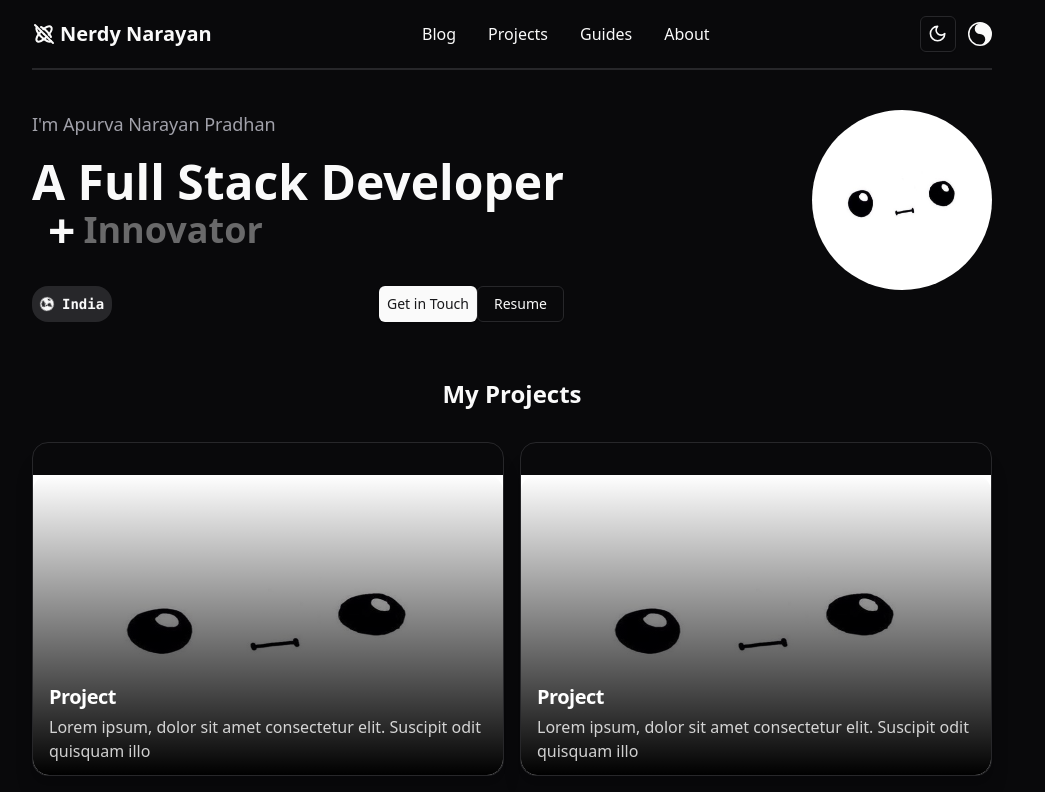
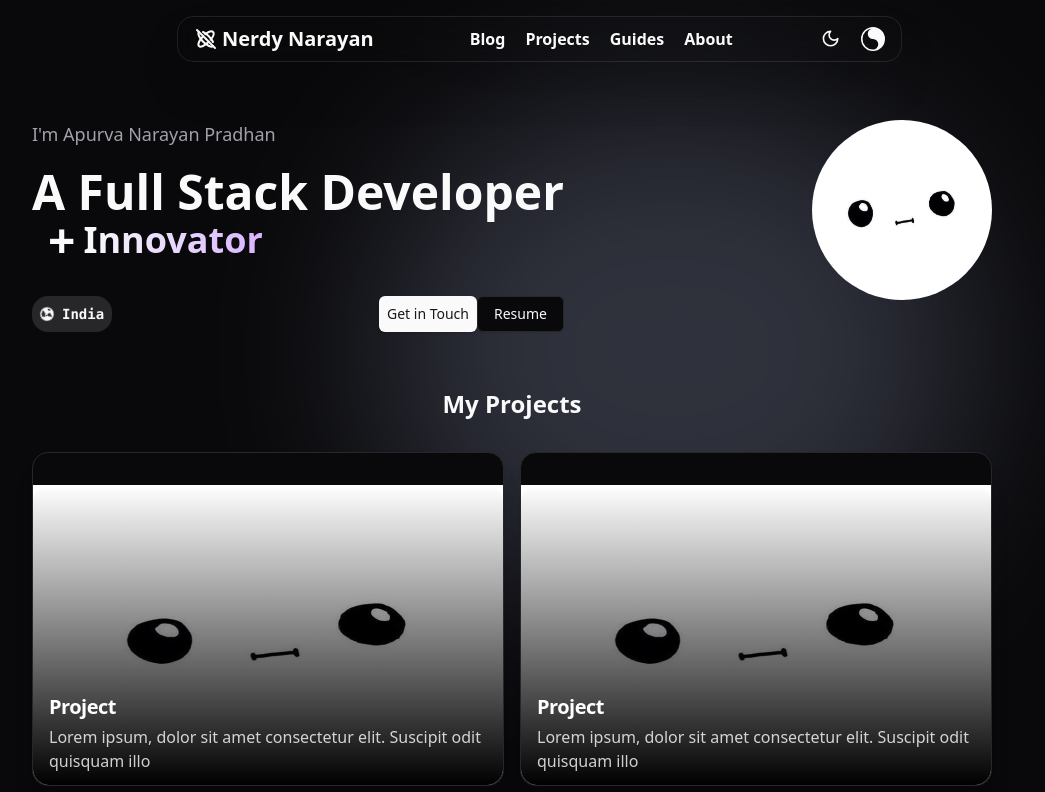
Before and after one commit to NerdyNarayan/NerdyNarayan-Portfolio, a Next.js app: page / in a window 1280 px wide. Shown: the top 792 px of the page, without its empty margins (128-1173 px from the left). Built offline with nearby package versions, Linux system fonts and the light colour scheme.

Commit message:
Adding sticky nav,making ui changes

```diff
--- a/src/app/home/about-me.tsx
+++ b/src/app/home/about-me.tsx
@@ -10,12 +10,12 @@ const AboutMe = () => {
         <div className="flex justify-center mb-10">About me</div>
         <div className="grid gap-4"></div>
         <BentoGrid className="w-full">
-          <BentoGridItem className="row-span-2 ">
+          <BentoGridItem className="md:row-span-2 ">
             <Card className="">
               <CardHeader>Learn more about me</CardHeader>
             </Card>
           </BentoGridItem>
-          <BentoGridItem className="col-span-3 ">
+          <BentoGridItem className="md:col-span-3 ">
             <Card className="">
               <CardHeader>Stack</CardHeader>
             </Card>
@@ -25,7 +25,7 @@ const AboutMe = () => {
               <CardHeader>ToolBox</CardHeader>
             </Card>
           </BentoGridItem>{" "}
-          <BentoGridItem className="row-span-1 col-span-2  ">
+          <BentoGridItem className="md:row-span-1 md:col-span-2  ">
             <Card className="">
               <CardHeader> My socials</CardHeader>
             </Card>
--- a/src/app/home/hero.tsx
+++ b/src/app/home/hero.tsx
@@ -40,7 +40,7 @@ const Hero = () => {
                 <span className="font-bold ">+</span>
                 <RotateWord
                   words={["Designer", "Creator", "Innovator"]}
-                  className="text-2xl text-primary/[0.4] md:text-4xl"
+                  className="text-2xl  md:text-4xl"
                 />
               </div>
             </div>
--- a/src/app/page.tsx
+++ b/src/app/page.tsx
@@ -7,11 +7,19 @@ import AboutMe from "./home/about-me";
 
 export default function HomePage() {
   return (
-    <div className="container flex max-w-5xl flex-col  sm:min-h-screen overflow-y-scroll no-scrollbar">
-      <MainNav />
-      <Hero />
-      <MyProjects />
-      <AboutMe />
+    <div className="relative">
+      <div className="absolute top-0 -z-10 h-full w-full bg-background">
+        <div className="absolute  right-0 top-[-220] h-[500px] w-[600px] -translate-x-[30%] translate-y-[20%] rounded-full dark:bg-[rgba(200,209,300,0.5)] bg-[rgba(30,000,100,100.8)] opacity-40 blur-[90px]"></div>
+      </div>{" "}
+      <div className=" container   flex max-w-5xl flex-col  sm:min-h-screen overflow-y-scroll no-scrollbar">
+        <div className="z-40">
+          <MainNav />
+          <div className="h-20"></div>
+          <Hero />
+          <MyProjects />
+          <AboutMe />
+        </div>
+      </div>
     </div>
   );
 }
--- a/src/components/framer/rotate-word.tsx
+++ b/src/components/framer/rotate-word.tsx
@@ -25,6 +25,7 @@ export default function RotateWord(props: RotateWordProps) {
           animate={{ opacity: 1, y: 0 }}
           exit={{ opacity: 0, y: 20 }}
           transition={{ duration: 0.6 }}
+          className="text-gradient bg-gradient-to-r bg-clip-text text-transparent from-primary to-purple-300"
         >
           {words[index]}
         </motion.h1>
--- a/src/components/mainNav.tsx
+++ b/src/components/mainNav.tsx
@@ -12,19 +12,23 @@ import { ModeToggle } from "./ui/theme-button";
 
 export default function MainNav() {
   return (
+    <div className="fixed z-10 md:translate-x-[20%] -translate-x-[5%] flex items-center  justify-center">
       <MoveIntoView up={true}>
-      <div className="   sticky   mt-4   flex  flex-row items-center justify-between   pb-4 border-b-2  ">
-        <motion.div whileHover={{ scale: 1.1 }} className="flex">
-          <Link href="/" className="flex items-center gap-1 text-xl font-bold">
+        <div className="   backdrop-blur-xl   supports-[backdrop-blur]: left-auto  border border-black/10 dark:border-white/10 shadow-2xl mt-4   flex  flex-row items-center justify-between p-4 pt-1 pb-1 rounded-2xl  ">
+          <motion.div whileHover={{ scale: 1.05 }} className="flex">
+            <Link
+              href="/"
+              className="flex  items-center gap-1 text-xl mr-24 font-bold"
+            >
               <TbAtomOff className="text-2xl" />
-            <div>Nerdy Narayan</div>
+              <div className="text-nowrap">Nerdy Narayan</div>
             </Link>
           </motion.div>
-        <div className="hidden text-md items-center justify-evenly gap-8 sm:flex">
-          <div>Blog</div>
-          <div>Projects</div>
-          <div>Guides</div>
-          <div>About</div>
+          <div className="hidden mr-20 text-md items-center font-semibold transition-all duration-200 justify-evenly gap-5 sm:flex">
+            <div className="hover:text-primary/[0.8]">Blog</div>
+            <div className="hover:text-primary/[0.8]">Projects</div>
+            <div className="hover:text-primary/[0.8]">Guides</div>
+            <div className="hover:text-primary/[0.8]">About</div>
           </div>
           <div className="flex gap-3">
             <ModeToggle></ModeToggle>
@@ -36,5 +40,6 @@ export default function MainNav() {
           </div>
         </div>
       </MoveIntoView>
+    </div>
   );
 }
--- a/src/components/ui/projects-home.tsx
+++ b/src/components/ui/projects-home.tsx
@@ -13,7 +13,7 @@ const ProjectCardHome = () => {
             alt="Project cover image"
             width={400}
             height={400}
-            className="z-0 rounded-2xl w-[500px] h-[300px] rounded-t-none"
+            className=" rounded-2xl w-[500px] h-[300px] rounded-t-none"
           />
           <CardTitle className=" px-2 absolute bottom-16 left-2  text-xl  text-white">
             Project
--- a/src/components/ui/theme-button.tsx
+++ b/src/components/ui/theme-button.tsx
@@ -15,8 +15,12 @@ export function ModeToggle() {
 
   return (
     <DropdownMenu>
-      <DropdownMenuTrigger asChild>
-        <Button variant="outline" size="icon">
+      <DropdownMenuTrigger asChild className="">
+        <Button
+          variant="outline"
+          size="icon"
+          className="border-none bg-transparent"
+        >
           <Sun className="h-[1.2rem] w-[1.2rem] rotate-0 scale-100 transition-all dark:-rotate-90 dark:scale-0" />
           <Moon className="absolute h-[1.2rem] w-[1.2rem] rotate-90 scale-0 transition-all dark:rotate-0 dark:scale-100" />
           <span className="sr-only">Toggle theme</span>
```
Also changed, not shown: src/app/layouts/home-layout.tsx (added). Lines whose indentation alone changed are shown as unchanged.
